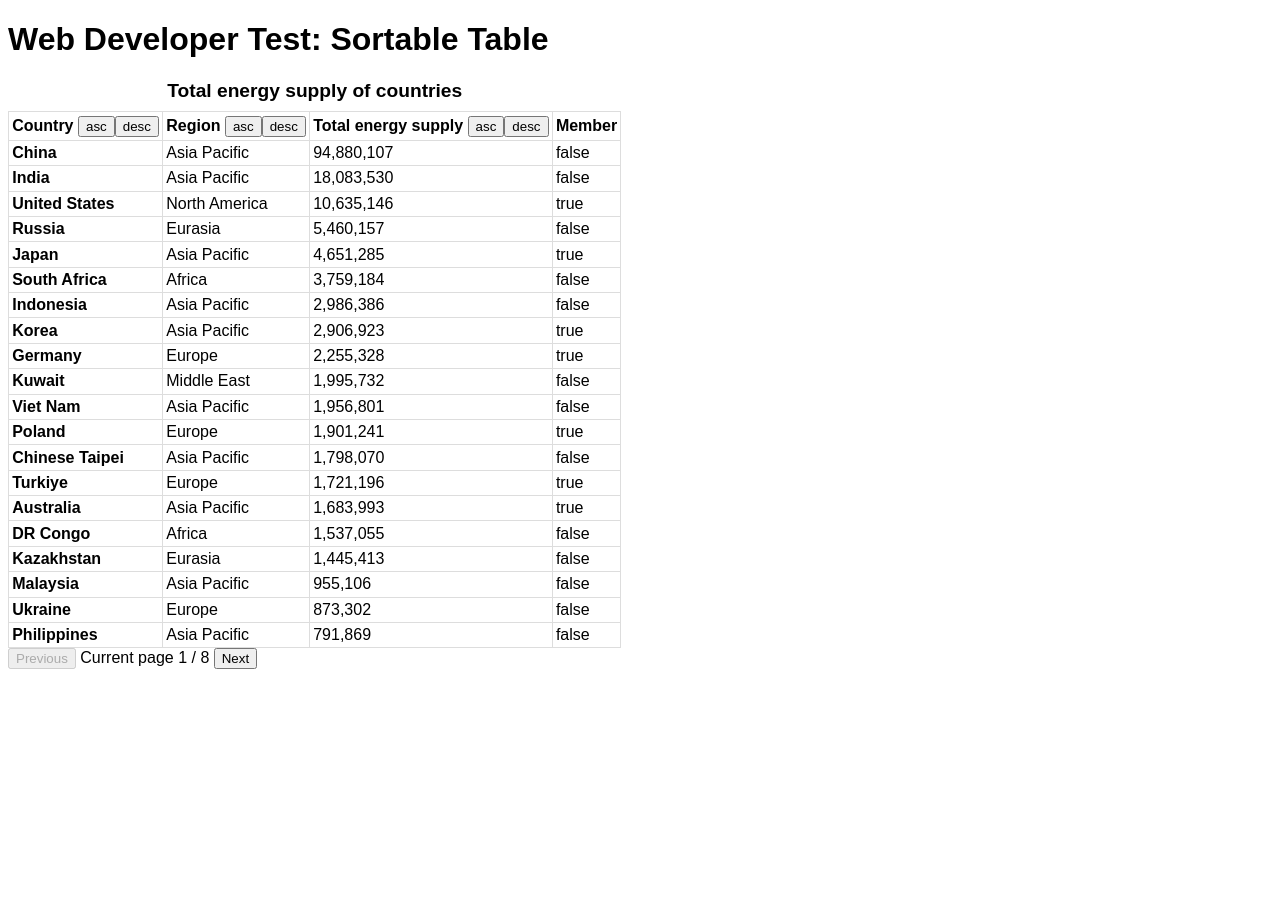
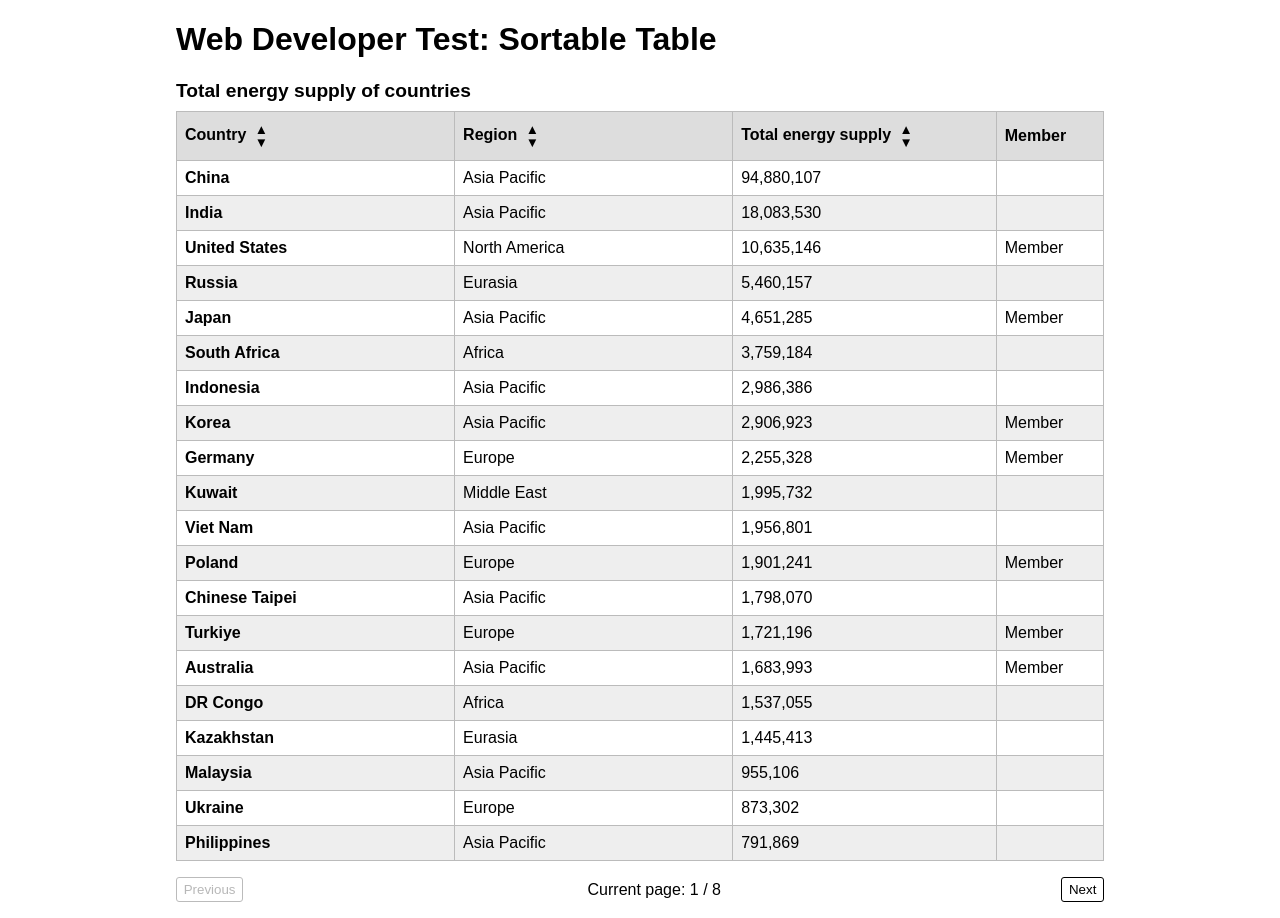
Before and after one commit to nmorduch/table-test, a Vue app: page / in a window 1280 px wide. Before the commit the page ends 800 px from the top, so only its background shows below. Built offline with nearby package versions, Linux system fonts and the light colour scheme.

Commit message:
Table and table nav styling

```diff
--- a/src/App.vue
+++ b/src/App.vue
@@ -70,20 +70,70 @@ function sortCountries(property = 'Total energy supply', direction = 'descending
       </caption>
       <thead>
         <tr>
-          <th scope="col" :aria-sort="sortColumn == 'country' ? sortDirection : null">
+          <th
+            class="table__col-wide"
+            scope="col"
+            :aria-sort="sortColumn == 'country' ? sortDirection : null"
+          >
             Country
-            <button @click="sortCountries('country', 'ascending')">asc</button>
-            <button @click="sortCountries('country', 'descending')">desc</button>
+            <div class="table__sort-button-group">
+              <button
+                class="table__sort-button"
+                @click="sortCountries('country', 'ascending')"
+                aria-label="Sort ascending"
+              >
+                ▲
+              </button>
+              <button
+                class="table__sort-button"
+                @click="sortCountries('country', 'descending')"
+                aria-label="Sort descending"
+              >
+                ▼
+              </button>
+            </div>
           </th>
-          <th scope="col" :aria-sort="sortColumn == 'region' ? sortDirection : null">
+          <th
+            class="table__col-wide"
+            scope="col"
+            :aria-sort="sortColumn == 'region' ? sortDirection : null"
+          >
             Region
-            <button @click="sortCountries('region', 'ascending')">asc</button>
-            <button @click="sortCountries('region', 'descending')">desc</button>
+            <div class="table__sort-button-group">
+              <button
+                class="table__sort-button"
+                @click="sortCountries('region', 'ascending')"
+                aria-label="Sort ascending"
+              >
+                ▲
+              </button>
+              <button
+                class="table__sort-button"
+                @click="sortCountries('region', 'descending')"
+                aria-label="Sort descending"
+              >
+                ▼
+              </button>
+            </div>
           </th>
           <th scope="col" :aria-sort="sortColumn == 'Total energy supply' ? sortDirection : null">
             Total energy supply
-            <button @click="sortCountries('Total energy supply', 'ascending')">asc</button>
-            <button @click="sortCountries('Total energy supply', 'descending')">desc</button>
+            <div class="table__sort-button-group">
+              <button
+                class="table__sort-button"
+                @click="sortCountries('Total energy supply', 'ascending')"
+                aria-label="Sort ascending"
+              >
+                ▲
+              </button>
+              <button
+                class="table__sort-button"
+                @click="sortCountries('Total energy supply', 'descending')"
+                aria-label="Sort descending"
+              >
+                ▼
+              </button>
+            </div>
           </th>
           <th scope="col">Member</th>
         </tr>
@@ -100,20 +150,10 @@ function sortCountries(property = 'Total energy supply', direction = 'descending
         />
       </tbody>
     </table>
-    <nav aria-label="Table pagination">
+    <nav class="table-nav" aria-label="Table pagination">
       <button :disabled="currentPage == 1" @click="currentPage--">Previous</button>
-      Current page
-      {{ currentPage }}
-      /
-      {{ totalPages }}
+      Current page: {{ currentPage }} / {{ totalPages }}
       <button :disabled="currentPage == totalPages" @click="currentPage++">Next</button>
     </nav>
   </main>
 </template>
-
-<style lang="sass" scoped>
-caption
-  font-size: 1.2rem
-  margin-bottom: 0.5em
-  font-weight: bold
-</style>
--- a/src/assets/main.sass
+++ b/src/assets/main.sass
@@ -1,13 +1,65 @@
 body
   font-family: sans-serif
+  max-width: 100%
+  width: 60em
+  margin: 0 auto
+header, main
+  margin: 1em
 table
-  border-spacing: 0
   border-collapse: collapse
+  width: 100%
+  & > caption
+    font-size: 1.2rem
+    margin-bottom: 0.5em
+    text-align: left
+    font-weight: bold
 td, th
-  padding: 0.2rem
-  border: 1px solid #ddd
+  padding: 0.5rem
+  border: 1px solid #bbb
   text-align: left
+thead
+  background: #ddd
+tbody tr:nth-child(even)
+  background: #eee
+button
+  background: none
+  border: 1px solid black
+  border-radius: 3px
+  padding: 0.3em 0.5em
+  &:not(:last-child)
+    margin-right: 0.3em
+  &:disabled
+    border-color: #bbb
+  &:hover:not(:disabled)
+    background: #333
+    color: white
+  &:active, &:focus
+    background: black
+    color: white
 
 .sr-only
   position: absolute
   top: -30em
+
+.table
+  &__col-wide
+      width: 30%
+  &__sort-button-group
+    display: inline-flex
+    flex-direction: column
+    vertical-align: middle
+  &__sort-button
+    border-width: 0
+    padding: 0.2em 0.3em
+    line-height: 1
+    &:first-child
+      margin: 0
+      padding-bottom: 0
+    &:last-child
+      padding-top: 0
+
+.table-nav
+  margin-top: 1em
+  display: flex
+  justify-content: space-between
+  align-items: center
--- a/src/components/Country.vue
+++ b/src/components/Country.vue
@@ -28,6 +28,6 @@ defineProps({
     <th scope="row">{{ countryName }}</th>
     <td>{{ region }}</td>
     <td>{{ totalEnergySupply == '—' ? '—' : Intl.NumberFormat().format(totalEnergySupply) }}</td>
-    <td>{{ member }}</td>
+    <td>{{ member ? 'Member' : '' }}</td>
   </tr>
 </template>
```
